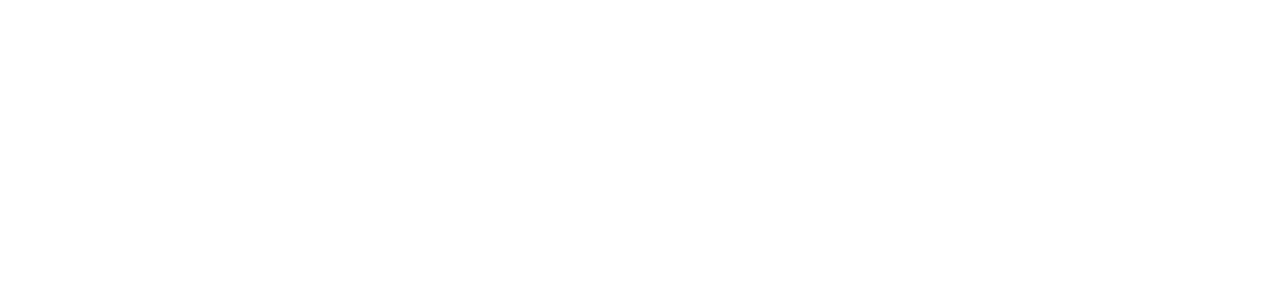
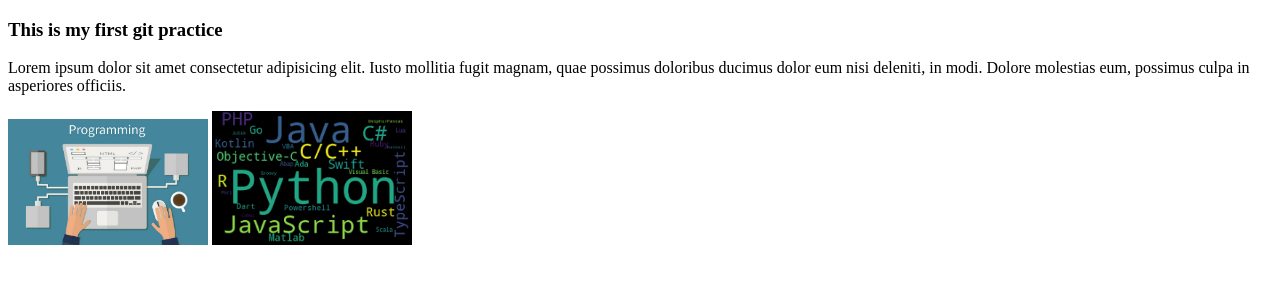
Before and after one commit to abdullahrafi1234/my-fourth-repo, a plain HTML site: page index.html in a window 1280 px wide. Drawn offline with Linux system fonts and the light colour scheme.

Commit message:
pic added

```diff
--- a/index.html
+++ b/index.html
@@ -6,6 +6,12 @@
     <title>My First Repo</title>
 </head>
 <body>
-
+    <div>
+        <h3>This is my first git practice</h3>
+        <p>Lorem ipsum dolor sit amet consectetur adipisicing elit. Iusto mollitia fugit magnam, quae possimus doloribus ducimus dolor eum nisi deleniti, in modi. Dolore molestias eum, possimus culpa in asperiores officiis.
+        </p>
+        <img width="200px" src="images/html pic .png" alt="">
+        <img width="200px" src="images/java.png" alt="">
+    </div>
 </body>
 </html>
```
Also changed, not shown: images/download (1).jpeg (added), images/html pic .png (added), images/java.png (added), styles/slides.css (added).
